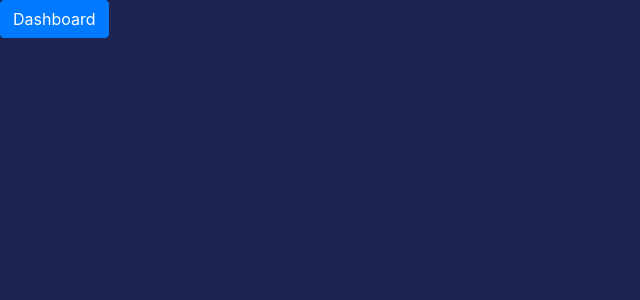
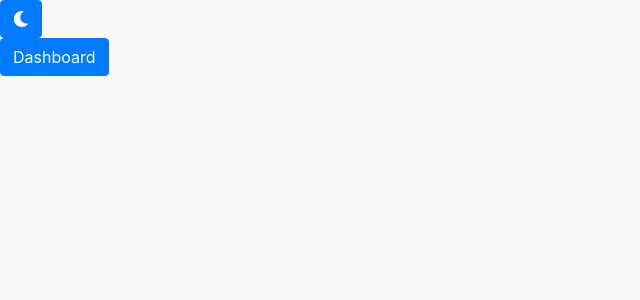
Before and after one commit to AntoineCalmettes/crosstats, a React (Create React App) app in the folder crosstats/: page /dashboard in a window 1280 px wide. Shown: the top 300 px of the page, without its empty margins (0-640 px from the left). Built offline with nearby package versions, Linux system fonts and the light colour scheme.

Commit message:
ajout du theming

```diff
--- a/crosstats/package.json
+++ b/crosstats/package.json
@@ -3,6 +3,9 @@
   "version": "0.1.0",
   "private": true,
   "dependencies": {
+    "@fortawesome/fontawesome-svg-core": "^1.2.26",
+    "@fortawesome/free-solid-svg-icons": "^5.12.0",
+    "@fortawesome/react-fontawesome": "^0.1.8",
     "@testing-library/jest-dom": "^4.2.4",
     "@testing-library/react": "^9.4.0",
     "@testing-library/user-event": "^7.2.1",
@@ -12,7 +15,8 @@
     "react-dom": "^16.12.0",
     "react-history": "^0.18.2",
     "react-router-dom": "^5.1.2",
-    "react-scripts": "3.3.0"
+    "react-scripts": "3.3.0",
+    "styled-components": "^5.0.0"
   },
   "scripts": {
     "start": "react-scripts start",
--- a/crosstats/src/App.jsx
+++ b/crosstats/src/App.jsx
@@ -1,13 +1,28 @@
-import React from 'react';
+import React, { useState } from 'react';
 import './App.css';
 import Routes from './routes/index';
 import { Router } from 'react-router-dom';
 import history from './services/historyService';
+import { ThemeProvider } from 'styled-components';
+import { lightTheme, darkTheme } from './styles/theme';
+import { GlobalStyles } from './styles/global';
+import { useDarkMode } from './services/themeService';
+import Toggle from './components/shared/Toggle/Toggle'
 
 function App() {
+
+  const [theme, toggleTheme] = useDarkMode();
+  const themeMode = theme === 'light' ? lightTheme : darkTheme;
+
   return (
     <Router history={history}>
-      <Routes />
+      <ThemeProvider theme={themeMode}>
+        <>
+          <GlobalStyles />
+          <Toggle theme={theme} toggleTheme={toggleTheme} />
+          <Routes />
+        </>
+      </ThemeProvider>
     </Router>
   );
 }
--- /dev/null
+++ b/crosstats/src/components/shared/Toggle/Toggle.js
@@ -0,0 +1,22 @@
+import React from 'react'
+import { func, string } from 'prop-types';
+import { FontAwesomeIcon } from '@fortawesome/react-fontawesome'
+import { faSun, faMoon } from '@fortawesome/free-solid-svg-icons'
+
+const Toggle = ({ theme, toggleTheme }) => {
+    // A utiliser plus tard
+    const isLight = theme === 'light';
+
+    return (
+        <button className="btn btn-primary" onClick={toggleTheme} >
+            <FontAwesomeIcon icon={isLight ? faMoon : faSun} />
+        </button>
+    );
+};
+
+Toggle.propTypes = {
+    theme: string.isRequired,
+    toggleTheme: func.isRequired,
+}
+
+export default Toggle;
--- /dev/null
+++ b/crosstats/src/services/themeService.js
@@ -0,0 +1,22 @@
+import { useEffect, useState } from 'react';
+
+export const useDarkMode = () => {
+  const [theme, setTheme] = useState('light');
+
+  const toggleTheme = () => {
+    if (theme === 'light') {
+      window.localStorage.setItem('theme', 'dark')
+      setTheme('dark')
+    } else {
+      window.localStorage.setItem('theme', 'light')
+      setTheme('light')
+    }
+  };
+
+  useEffect(() => {
+    const localTheme = window.localStorage.getItem('theme');
+    localTheme && setTheme(localTheme);
+  }, []);
+
+  return [theme, toggleTheme]
+};
--- /dev/null
+++ b/crosstats/src/styles/global.js
@@ -0,0 +1,33 @@
+import { createGlobalStyle } from 'styled-components';
+
+export const GlobalStyles = createGlobalStyle`
+  *,
+  *::after,
+  *::before {
+    box-sizing: border-box;
+  }
+
+  .title{
+    font-weight: bold;
+  }
+
+  .subTitle{
+    font-weight: medium;
+  }
+
+  .text-primary{
+    color: ${({ theme }) => theme.textPrimary};
+  }
+
+  .text-secondary{
+    color: ${({ theme }) => theme.textSecondary};
+  }
+
+  body {
+    background: ${({ theme }) => theme.bodySecondary};
+    color: ${({ theme }) => theme.textPrimary};
+    height: 100vh;
+    margin: 0;
+    padding: 0;
+    transition: all 0.25s linear;
+  }`
--- /dev/null
+++ b/crosstats/src/styles/theme.js
@@ -0,0 +1,17 @@
+export const lightTheme = {
+  bodyPrimary: '#FFFFFF',
+  bodySecondary: '#F9F9F9',
+  textPrimary: 'rgba(0,0,0,0.8)',
+  textSecondary: 'rgba(0,0,0,0.6)',
+  toggleBorder: '#FFF',
+  gradient: 'linear-gradient(#39598A, #79D7ED)',
+}
+
+export const darkTheme = {
+  bodyPrimary: '#0F1642',
+  bodySecondary: '#111A4D',
+  textPrimary: 'rgba(255,255,255,0.8)',
+  textSecondary: 'rgba(255,255,255,0.6)',
+  toggleBorder: '#6B8096',
+  gradient: 'linear-gradient(#091236, #1E215D)',
+}
```
Also changed, not shown: 1 other file (tests, documents, lock files or other folders).
